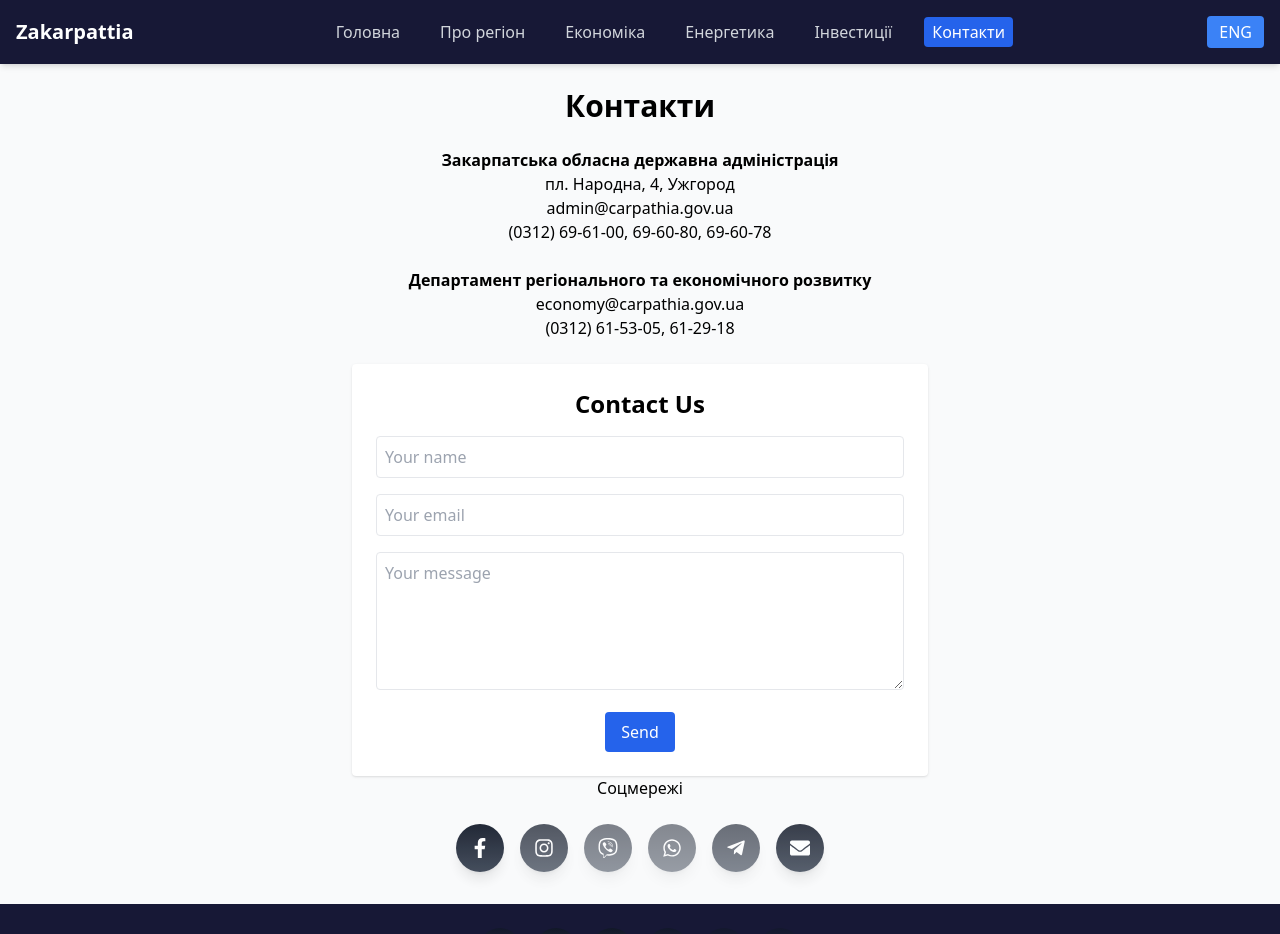
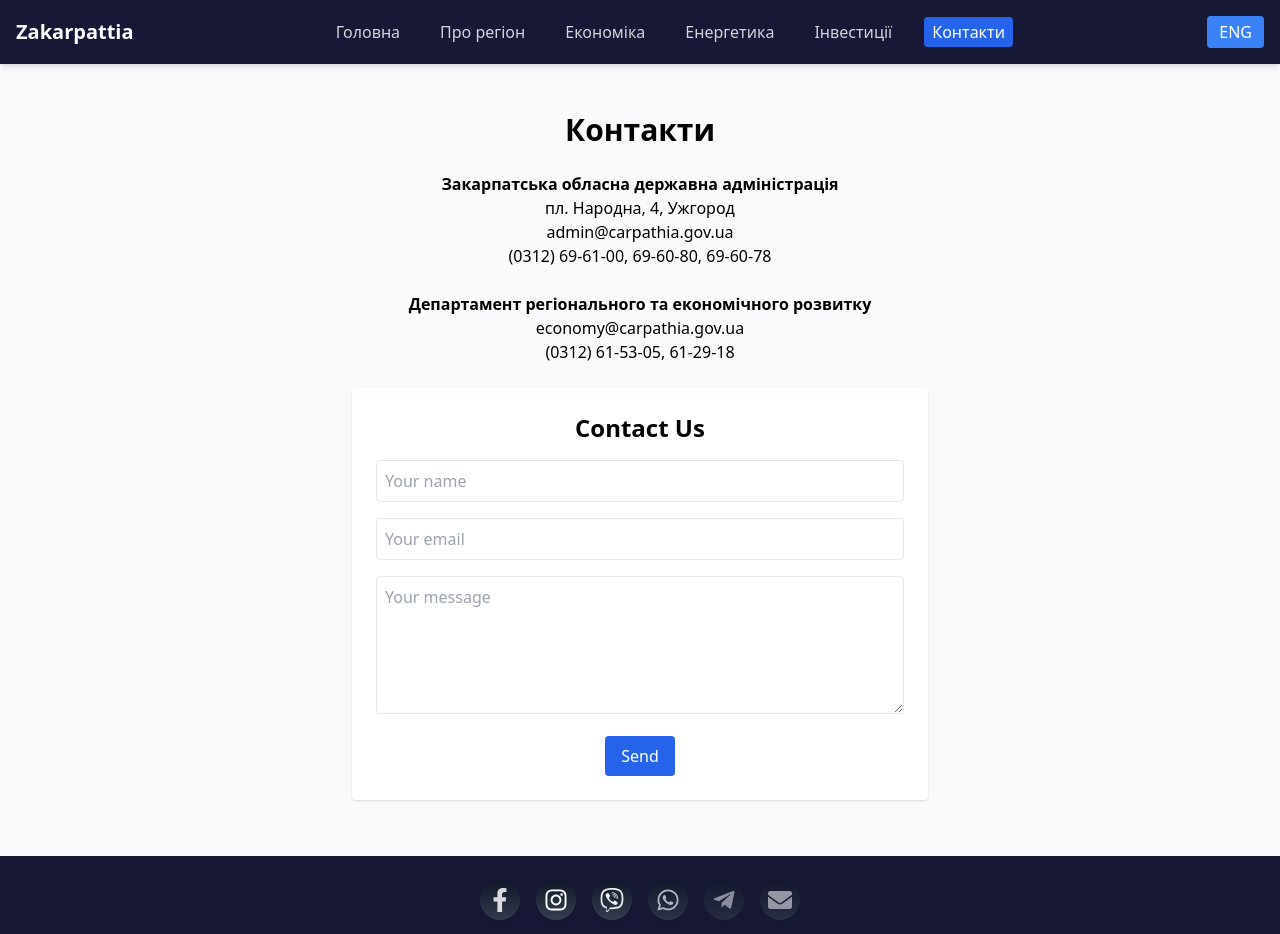
Before and after one commit to VikTornado/zakarpattia-presentation, a React (Create React App) app: page /contacts in a window 1280 px wide. Shown: the top 934 px of the page. Built offline with nearby package versions, Linux system fonts and the light colour scheme.

Commit message:
Оновлено сторінку Контакти (видалено соцмережі)

```diff
--- a/src/pages/Contacts.jsx
+++ b/src/pages/Contacts.jsx
@@ -1,12 +1,4 @@
 import React from "react";
-import {
-  FaFacebookF,
-  FaInstagram,
-  FaViber,
-  FaWhatsapp,
-  FaTelegramPlane,
-  FaEnvelope,
-} from "react-icons/fa";
 import ContactForm from "../components/ContactForm";
 
 function Contacts({ language }) {
@@ -41,48 +33,9 @@ function Contacts({ language }) {
           <p>economy@carpathia.gov.ua</p>
           <p>(0312) 61-53-05, 61-29-18</p>
         </div>
+
         <div>
           <ContactForm language={language} />
-        </div>
-
-        Соцмережі
-        <div className="flex gap-4 justify-center mt-8 flex-wrap">
-          {[
-            { icon: <FaFacebookF />, link: "#", label: "Facebook" },
-            { icon: <FaInstagram />, link: "#", label: "Instagram" },
-            { icon: <FaViber />, link: "#", label: "Viber" },
-            { icon: <FaWhatsapp />, link: "#", label: "WhatsApp" },
-            { icon: <FaTelegramPlane />, link: "#", label: "Telegram" },
-            {
-              icon: <FaEnvelope />,
-              link: "mailto:info@example.com",
-              label: "Email",
-            },
-          ].map((item, index) => (
-            <div className="relative group" key={index}>
-              <a
-                href={item.link}
-                target="_blank"
-                rel="noopener noreferrer"
-                className={`
-          w-12 h-12 flex items-center justify-center
-          text-white text-xl rounded-full
-          bg-gradient-to-t from-gray-700 to-gray-900 dark:from-gray-300 dark:to-gray-500
-          shadow-lg transition-all duration-500 ease-in-out
-          hover:scale-110 hover:ring-4 hover:ring-blue-400
-          animate-[pulse_3s_ease-in-out_infinite]
-        `}
-                style={{ animationDelay: `${index * 0.4}s` }}
-              >
-                {item.icon}
-              </a>
-
-              {/* Tooltip */}
-              <div className="absolute bottom-full left-1/2 -translate-x-1/2 mb-2 px-2 py-1 text-xs rounded bg-black text-white opacity-0 group-hover:opacity-100 transition-opacity duration-300">
-                {item.label}
-              </div>
-            </div>
-          ))}
         </div>
       </div>
     </div>
```
Also changed, not shown: package.json (+7 -8 lines).
